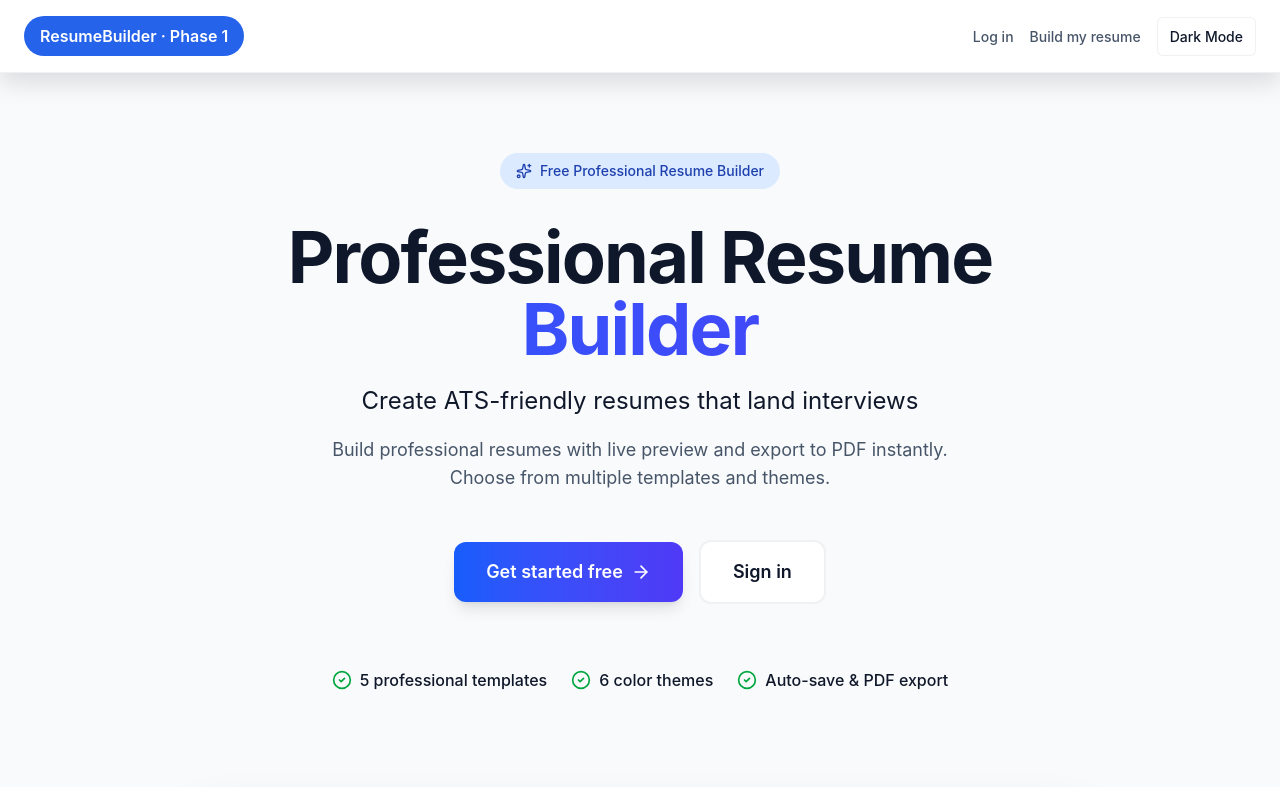
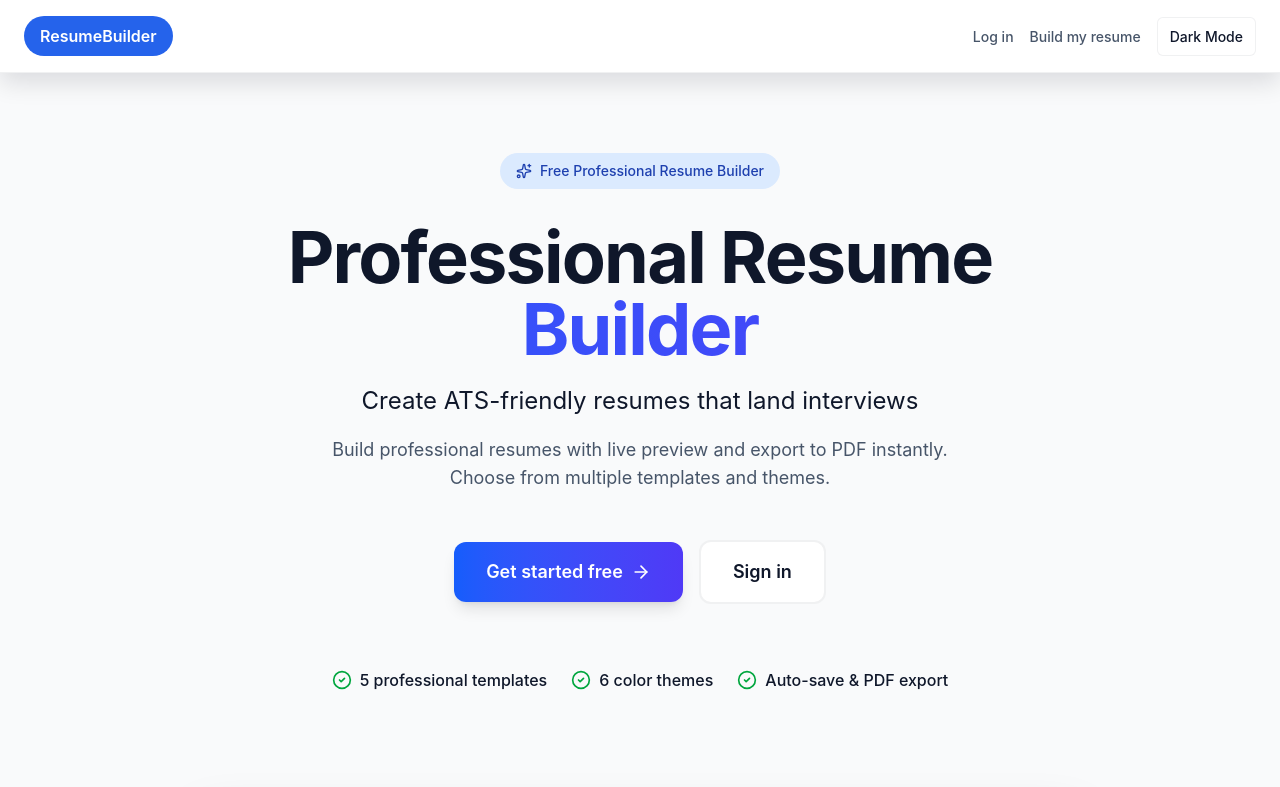
Before and after one commit to sasindu345/resume-builder, a React (Vite) app in the folder resume-builder-frontend/: page / in a window 1280 px wide. Shown: the top 787 px of the page. Built offline with nearby package versions, Linux system fonts and the light colour scheme; no server answers.

Commit message:
chore(app): update logo text in header

```diff
--- a/resume-builder-frontend/src/App.tsx
+++ b/resume-builder-frontend/src/App.tsx
@@ -43,7 +43,7 @@
 
       <header className={headerStyles.header}>
         <div className={headerStyles.headerContent}>
-          <Link to="/" className={headerStyles.logo}>ResumeBuilder · Phase 1</Link>
+          <Link to="/" className={headerStyles.logo}>ResumeBuilder</Link>
           <nav className={headerStyles.nav}>
             <Link to="/login" className={headerStyles.navLink}>Log in</Link>
             <Link to="/register" className={headerStyles.navLink}>Build my resume</Link>
```
